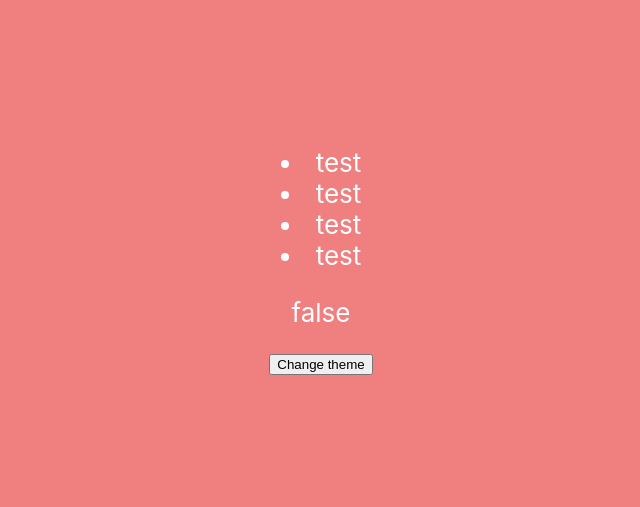
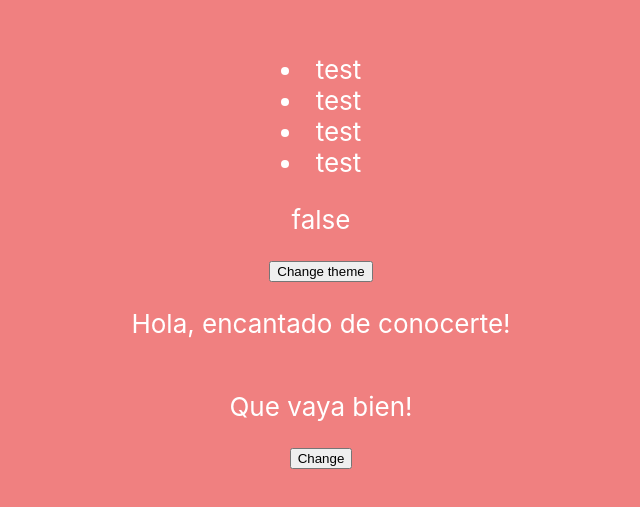
Before and after one commit to Adri-Antanon/i18n-portfolio, a React (Create React App) app: page / in a window 1280 px wide. Shown: the part 139-646 px from the top of the page, without its empty margins (319-959 px from the left). Built offline with nearby package versions, Linux system fonts and the light colour scheme.

Commit message:
feat: add custom i18n

```diff
--- a/src/App.jsx
+++ b/src/App.jsx
@@ -1,9 +1,12 @@
 import './App.css';
-import { ThemeContext } from './context/themeContext';
 import { useTheme } from './hooks/useTheme';
+import { useLanguage } from './hooks/useLanguage';
+import { home } from './i18n';
 
 function App() {
-  const { toggle, toggleFunction } = useTheme(ThemeContext);
+  const { language, changeLanguage } = useLanguage();
+  const { toggle, toggleFunction } = useTheme();
+
   return (
     <div className={`App ${toggle ? 'dark' : 'light'}`}>
       <header className={`App-header ${toggle ? 'dark' : 'light'} `}>
@@ -13,6 +16,9 @@ function App() {
         <li>test</li>
         {toggle ? <p>True</p> : <p>false</p>}
         <button onClick={() => toggleFunction()}>Change theme</button>
+        <p>{home[language].hello}</p>
+        <p>{home[language].goodbye}</p>
+        <button onClick={changeLanguage}>Change</button>
       </header>
     </div>
   );
--- /dev/null
+++ b/src/context/i18nContext.js
@@ -0,0 +1,27 @@
+import { createContext, useState, useCallback, useEffect } from 'react';
+
+const initialState = false;
+const I18nContext = createContext(initialState);
+
+const I18nProvider = ({ children }) => {
+  const [state, setState] = useState(initialState);
+  const [language, setLanguage] = useState('es');
+
+  const changeLanguage = useCallback(() => setState((state) => !state), []);
+
+  useEffect(() => {
+    if (state) {
+      setLanguage('en');
+      return;
+    }
+
+    setLanguage('es');
+  }, [state]);
+
+  return (
+    <I18nContext.Provider value={{ language, changeLanguage }}>
+      {children}
+    </I18nContext.Provider>
+  );
+};
+export { I18nContext, I18nProvider };
--- a/src/context/themeContext.js
+++ b/src/context/themeContext.js
@@ -5,7 +5,6 @@ const ThemeContext = createContext(false);
 const ThemeProvider = ({ children }) => {
   const [toggle, setToggle] = useState(false);
   const toggleFunction = () => {
-    console.log("it's working");
     setToggle((prevValue) => !prevValue);
   };
   return (
--- /dev/null
+++ b/src/hooks/useLanguage.js
@@ -0,0 +1,4 @@
+import { useContext } from 'react';
+import { I18nContext } from '../context/i18nContext';
+
+export const useLanguage = () => useContext(I18nContext);
--- /dev/null
+++ b/src/i18n/en/test.js
@@ -0,0 +1,6 @@
+const home = {
+  hello: 'Hi, nice to meet you!',
+  goodbye: 'Have a nice day!',
+};
+
+export default home;
--- /dev/null
+++ b/src/i18n/es/test.js
@@ -0,0 +1,6 @@
+const home = {
+  hello: 'Hola, encantado de conocerte!',
+  goodbye: 'Que vaya bien!',
+};
+
+export default home;
--- /dev/null
+++ b/src/i18n/index.js
@@ -0,0 +1,9 @@
+import english from './en/test';
+import spanish from './es/test';
+
+const home = {
+  es: { ...spanish },
+  en: { ...english },
+};
+
+export { home };
--- a/src/index.jsx
+++ b/src/index.jsx
@@ -4,11 +4,14 @@ import './index.css';
 import App from './App';
 import reportWebVitals from './reportWebVitals';
 import { ThemeProvider } from './context/themeContext';
+import { I18nProvider } from './context/i18nContext';
 
 ReactDOM.render(
   <React.StrictMode>
     <ThemeProvider>
-      <App />
+      <I18nProvider>
+        <App />
+      </I18nProvider>
     </ThemeProvider>
   </React.StrictMode>,
   document.getElementById('root'),
```
